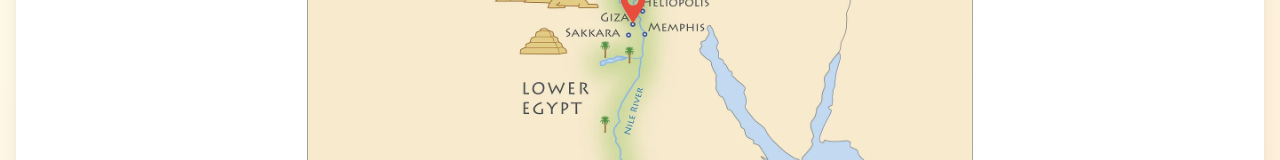
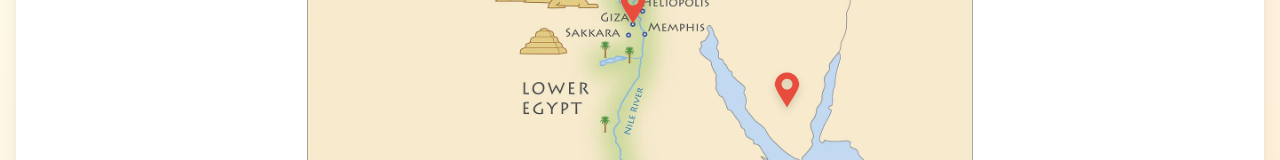
Before and after one commit to lionzak/egyptian-marvels, a Next.js app: page /map in a window 1280 px wide. Shown: the part 286-446 px from the top of the page. Built offline with nearby package versions, Linux system fonts and the light colour scheme.

Commit message:
added moses mount

```diff
--- a/data/artifacts.json
+++ b/data/artifacts.json
@@ -34,7 +34,7 @@
   {
     "id": "4",
     "name": "Анх — ключ жизни",
-    "period": "Птолемеевский период",
+    "period": "Ранний династический период",
     "location": "Фива или Мемфис",
     "description": "В руках богов и фараонов анх был не просто символом — он был обещанием. Его несли в ритуалах, вырезали на стенах храмов, носили у сердца. Он шептал о вечной жизни, возрождении и бесконечном существовании — священный ключ к миру видимому и невидимому.",
     "model": "/models/ankh-optimized.glb"
--- a/data/sites.ts
+++ b/data/sites.ts
@@ -18,8 +18,7 @@ export const egyptianSites: Site[] = [
     y: "18%",
     description:
       "Home of the Great Pyramid and the Sphinx — Giza is where ancient ambition touched the sky and left behind wonders for eternity.",
-    image:
-      "/images/giza.avif",
+    image: "/images/giza.avif",
     category: "Pyramid Complex",
   },
   {
@@ -29,8 +28,7 @@ export const egyptianSites: Site[] = [
     y: "6%",
     description:
       "Where the ancient world met the sea — Alexandria was once the crown jewel of the Mediterranean, home to the legendary Great Library and the towering Pharos Lighthouse.",
-    image:
-      "/images/alex.webp",
+    image: "/images/alex.webp",
     category: "Historic City",
   },
   {
@@ -77,4 +75,15 @@ export const egyptianSites: Site[] = [
     image: "/images/philea.webp",
     category: "Island Temple",
   },
+  {
+    id: "moses-mount",
+    name: "Mount Sinai",
+    x: "72%",
+    y: "32%",
+    description:
+      "Also known as Moses' Mount, this is the place where, according to tradition, Moses received the Ten Commandments. It is a sacred mountain for Heavenly religions, and a destination for pilgrims and travelers seeking reflection and peace.",
+
+    image: "/images/moses.webp",
+    category: "Sacred Mountain",
+  },
 ];
```
Also changed, not shown: public/images/moses.webp (added).
